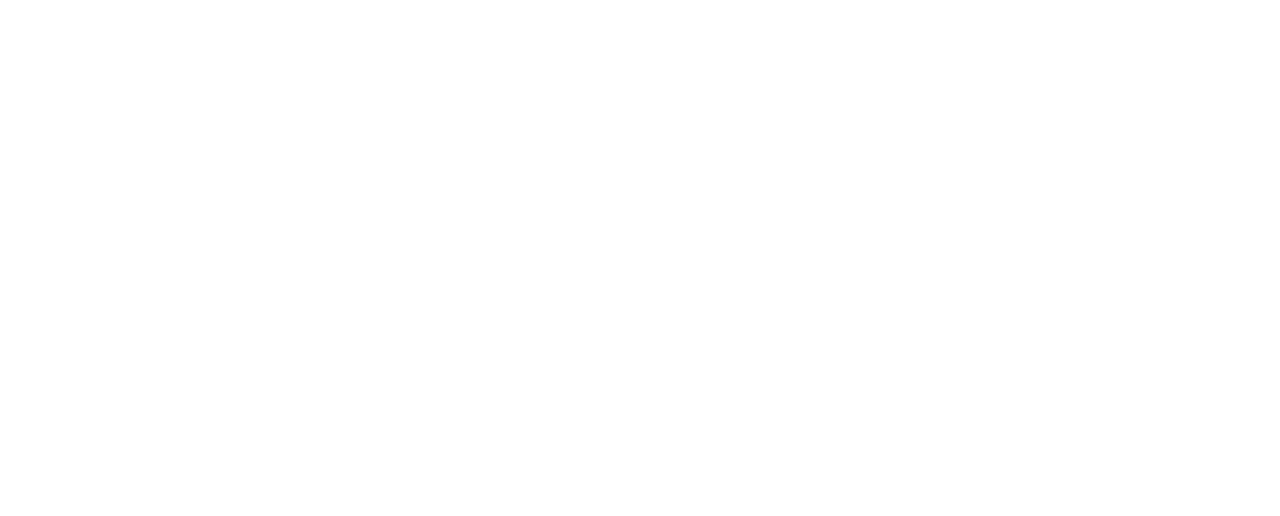
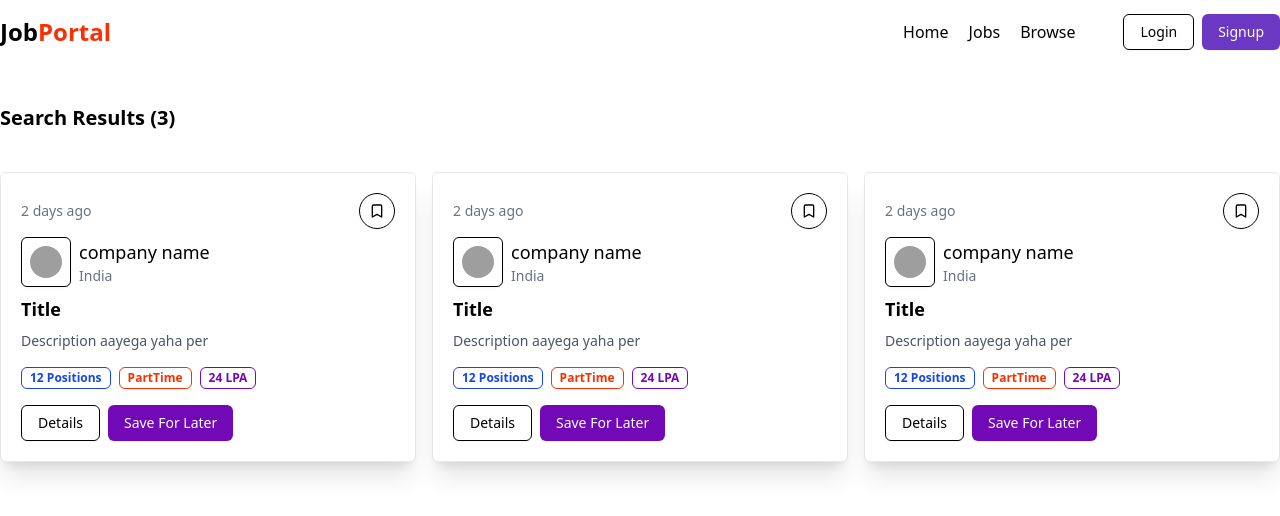
Before and after one commit to vivekkumar012/Job-Hunt, a React (Vite) app in the folder frontend/: page /browse in a window 1280 px wide. Before the commit this address had no page. Shown: the top 516 px of the page. Built offline with nearby package versions, Linux system fonts and the light colour scheme; grey boxes are pictures that could not be loaded.

Commit message:
add some codes

```diff
--- a/frontend/src/App.jsx
+++ b/frontend/src/App.jsx
@@ -7,6 +7,7 @@
 import Home from './components/Home'
 import { Toaster } from 'react-hot-toast';
 import Jobs from './components/Jobs'
+import Browse from './components/Browse'
 
 function App() {
 
@@ -17,6 +18,7 @@
         <Route path='/login' element={<Login />} />
         <Route path='/signup' element={<Signup />} />
         <Route path='/jobs' element={<Jobs />} />
+        <Route path='browse' element={<Browse />} />
       </Routes>
       <Toaster />
     </div>
--- /dev/null
+++ b/frontend/src/components/Browse.jsx
@@ -0,0 +1,23 @@
+import React from "react";
+import Navbar from "./shared/Navbar";
+import Job from "./Job";
+
+const randomJobs = [1, 2, 3];
+
+const Browse = () => {
+  return (
+    <div>
+      <Navbar />
+      <div className="max-w-7xl mx-auto my-10">
+        <h1 className="font-bold text-xl my-10">Search Results ({randomJobs.length})</h1>
+        <div className="grid grid-cols-3 gap-4">
+          {randomJobs.map((item, index) => {
+            return <Job />;
+          })}
+        </div>
+      </div>
+    </div>
+  );
+};
+
+export default Browse;
--- a/frontend/src/components/FilterCard.jsx
+++ b/frontend/src/components/FilterCard.jsx
@@ -17,8 +17,8 @@
 ];
 const FilterCard = () => {
   return (
-    <div>
-      <h1>Filter Jobs</h1>
+    <div className="w-full bg-white p-3 rounded-md">
+      <h1 className="font-bold text-lg">Filter Jobs</h1>
       <hr className="mt-3" />
 
       <RadioGroup>
--- a/frontend/src/components/shared/Navbar.jsx
+++ b/frontend/src/components/shared/Navbar.jsx
@@ -34,7 +34,7 @@
                 <Button variant="outline" className={"cursor-pointer"}>Login</Button>
               </Link>
               <Link to={"/signup"}>
-                <Button className="bg-[#6A38C2] hover:bg-[#5b30a6] cursor-pointer">
+                <Button className="bg-[#6A38C2] text-white hover:bg-[#5b30a6] cursor-pointer">
                   Signup
                 </Button>
               </Link>
```
